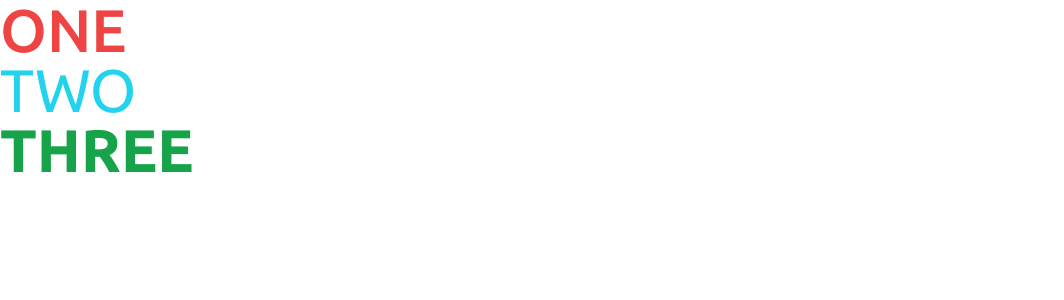
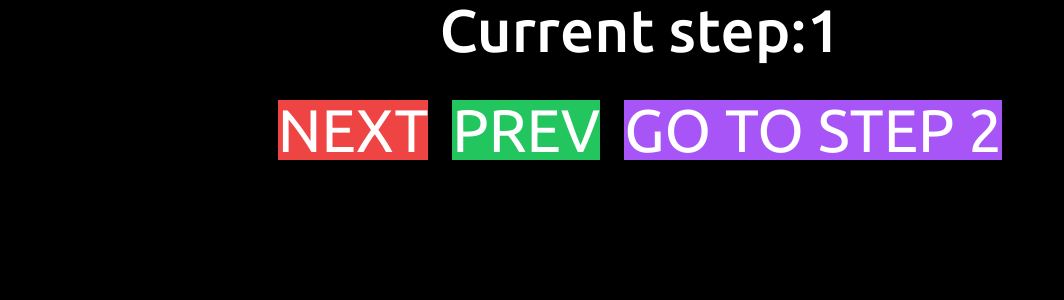
Before and after one commit to DawidBugajski/multi-step-form, a React (Create React App) app: page / in a window 1280 px wide. Shown: the top 300 px of the page, without its empty margins (0-1064 px from the left). Built offline with nearby package versions, Linux system fonts and the light colour scheme.

Commit message:
added stepsSlice for form

```diff
--- a/package.json
+++ b/package.json
@@ -9,6 +9,7 @@
     "@testing-library/user-event": "^13.5.0",
     "react": "^18.2.0",
     "react-dom": "^18.2.0",
+    "react-redux": "^8.0.5",
     "react-router-dom": "^6.8.0",
     "react-scripts": "5.0.1",
     "web-vitals": "^2.1.4"
--- a/src/App.jsx
+++ b/src/App.jsx
@@ -1,11 +1,8 @@
 import React from 'react';
+import AppContainer from 'components/AppContainer';
 
-export default function App() {
-  return (
-    <>
-      <div className='text-6xl text-red-500 font-medium'>ONE</div>
-      <div className='text-6xl text-cyan-400'>TWO</div>
-      <div className='text-6xl text-green-600 font-bold'>THREE</div>
-    </>
-  );
-}
+const App = () => {
+  return <AppContainer />;
+};
+
+export default App;
--- a/src/components/AppContainer.jsx
+++ b/src/components/AppContainer.jsx
@@ -0,0 +1,35 @@
+import React from 'react';
+import { useDispatch, useSelector } from 'react-redux';
+import {
+  setNextStep,
+  setPrevStep,
+  setSecondStep,
+} from 'store/slices/stepsSlice';
+
+const AppContainer = () => {
+  const currentStep = useSelector((state) => state.steps.currentStep);
+  const dispatch = useDispatch();
+
+  const handleNextStep = () => dispatch(setNextStep());
+
+  const handlePrevStep = () => dispatch(setPrevStep());
+
+  const handleSecondStep = () => dispatch(setSecondStep(2));
+
+  return (
+    <div className='h-screen text-6xl text-center text-white bg-black'>
+      <p className='pb-10 font-medium'>Current step:{currentStep}</p>
+      <button onClick={handleNextStep} className='mr-6 bg-red-500'>
+        NEXT
+      </button>
+      <button onClick={handlePrevStep} className='mr-6 bg-green-500'>
+        PREV
+      </button>
+      <button onClick={handleSecondStep} className='bg-purple-500'>
+        GO TO STEP 2
+      </button>
+    </div>
+  );
+};
+
+export default AppContainer;
--- a/src/index.js
+++ b/src/index.js
@@ -2,11 +2,15 @@ import React from 'react';
 import ReactDOM from 'react-dom/client';
 import App from './App';
 import './index.css';
+import { store } from 'store';
+import { Provider } from 'react-redux';
 
 const root = ReactDOM.createRoot(document.getElementById('root'));
 
 root.render(
-  <React.StrictMode>
-    <App />
-  </React.StrictMode>
+  <Provider store={store}>
+    <React.StrictMode>
+      <App />
+    </React.StrictMode>
+  </Provider>
 );
--- a/src/store/index.js
+++ b/src/store/index.js
@@ -0,0 +1,8 @@
+import { configureStore } from '@reduxjs/toolkit';
+import stepsSlice from './slices/stepsSlice';
+
+export const store = configureStore({
+  reducer: {
+    steps: stepsSlice,
+  },
+});
--- /dev/null
+++ b/src/store/slices/stepsSlice.js
@@ -0,0 +1,24 @@
+import { createSlice } from '@reduxjs/toolkit';
+
+const stepsSlice = createSlice({
+  name: 'steps',
+  initialState: {
+    currentStep: 1,
+  },
+  reducers: {
+    setNextStep: (state) => {
+      state.currentStep += 1;
+    },
+    setPrevStep: (state) => {
+      if (state.currentStep !== 1) {
+        state.currentStep -= 1;
+      }
+    },
+    setSecondStep: (state, action) => {
+      state.currentStep = action.payload;
+    },
+  },
+});
+
+export const { setNextStep, setPrevStep, setSecondStep } = stepsSlice.actions;
+export default stepsSlice.reducer;
```
Also changed, not shown: src/assets/architecture/Redux.txt, src/assets/architecture/ToDo.txt, src/store/actions.js (deleted), src/store/reducers.js (deleted), 1 other file (tests, documents, lock files or other folders).
